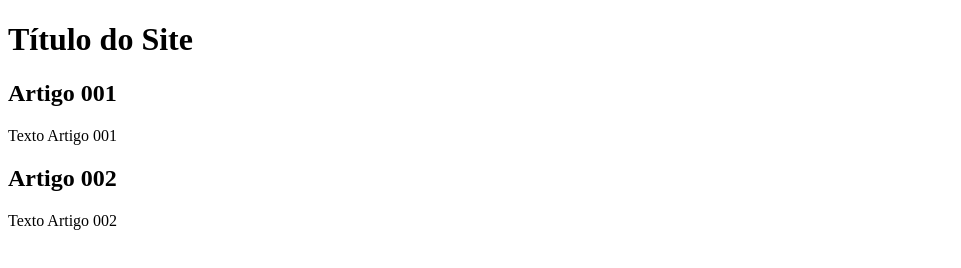
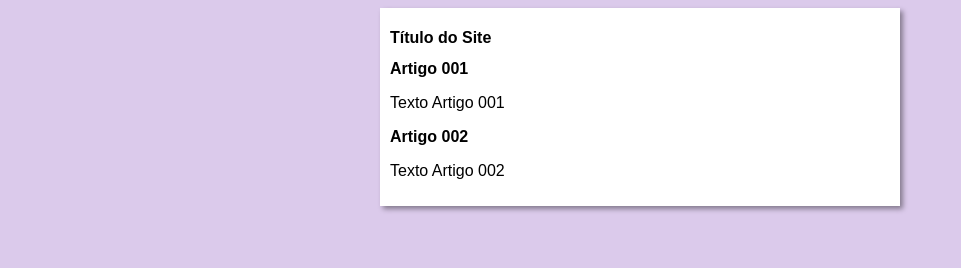
Before and after one commit to tatianaxm/projeto-site, a plain HTML site: page index.html in a window 1280 px wide. Shown: the whole page, without its empty margins (0-961 px from the left). Drawn offline with Linux system fonts and the light colour scheme.

Commit message:
iniciei o design

```diff
--- /dev/null
+++ b/estilos/style.css
@@ -0,0 +1,16 @@
+* {
+    font-family: Arial, Helvetica, sans-serif;
+    font-size: 16px;
+}
+
+body {
+    background-color: rgb(219, 202, 235);
+}
+
+main {
+    background-color: white;
+    width: 500px;
+    margin: auto;
+    padding: 10px;
+    box-shadow: 3px 3px 5px rgba(0, 0, 0, 0.397);
+}
--- a/index.html
+++ b/index.html
@@ -5,6 +5,7 @@
     <meta http-equiv="X-UA-Compatible" content="IE=edge">
     <meta name="viewport" content="width=device-width, initial-scale=1.0">
     <title>Título do Site</title>
+    <link rel="stylesheet" href="estilos/style.css">
 </head>
 <body>
     <main>
```
